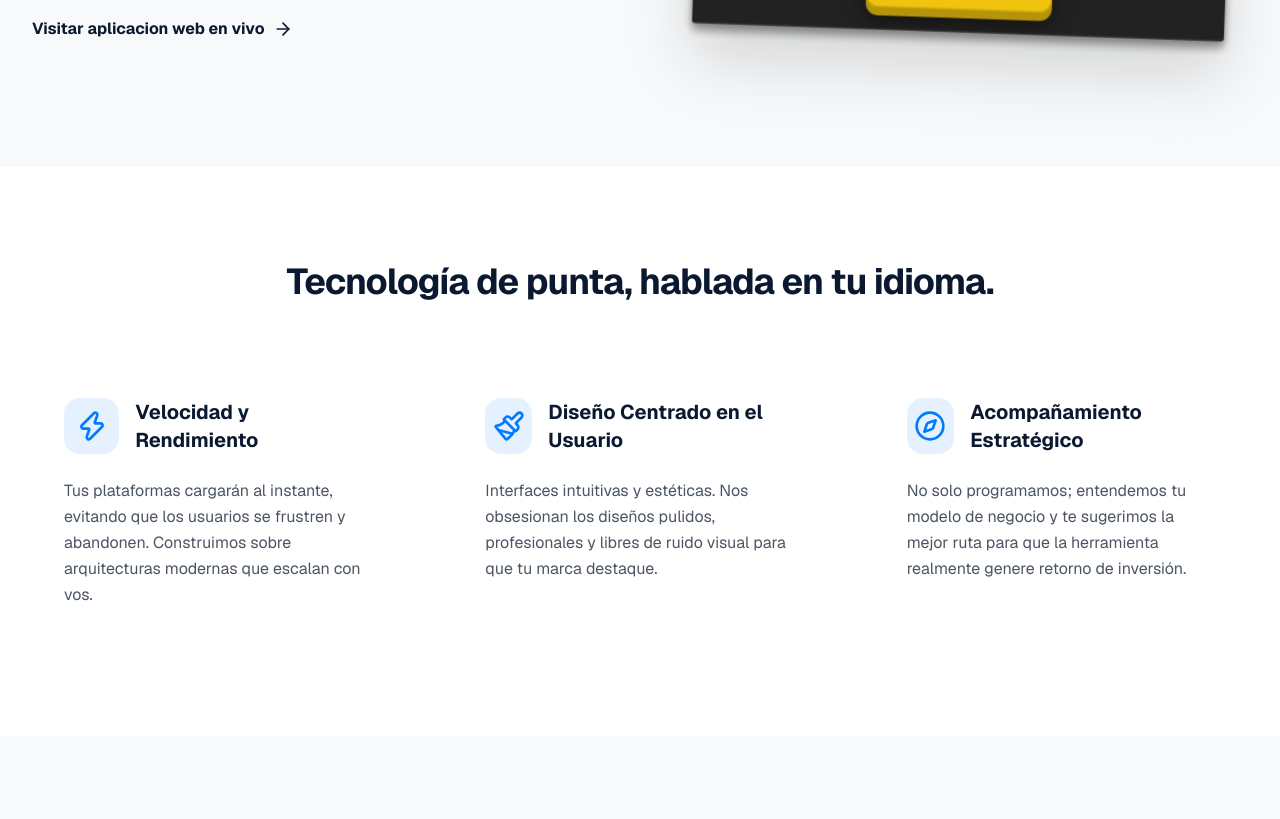
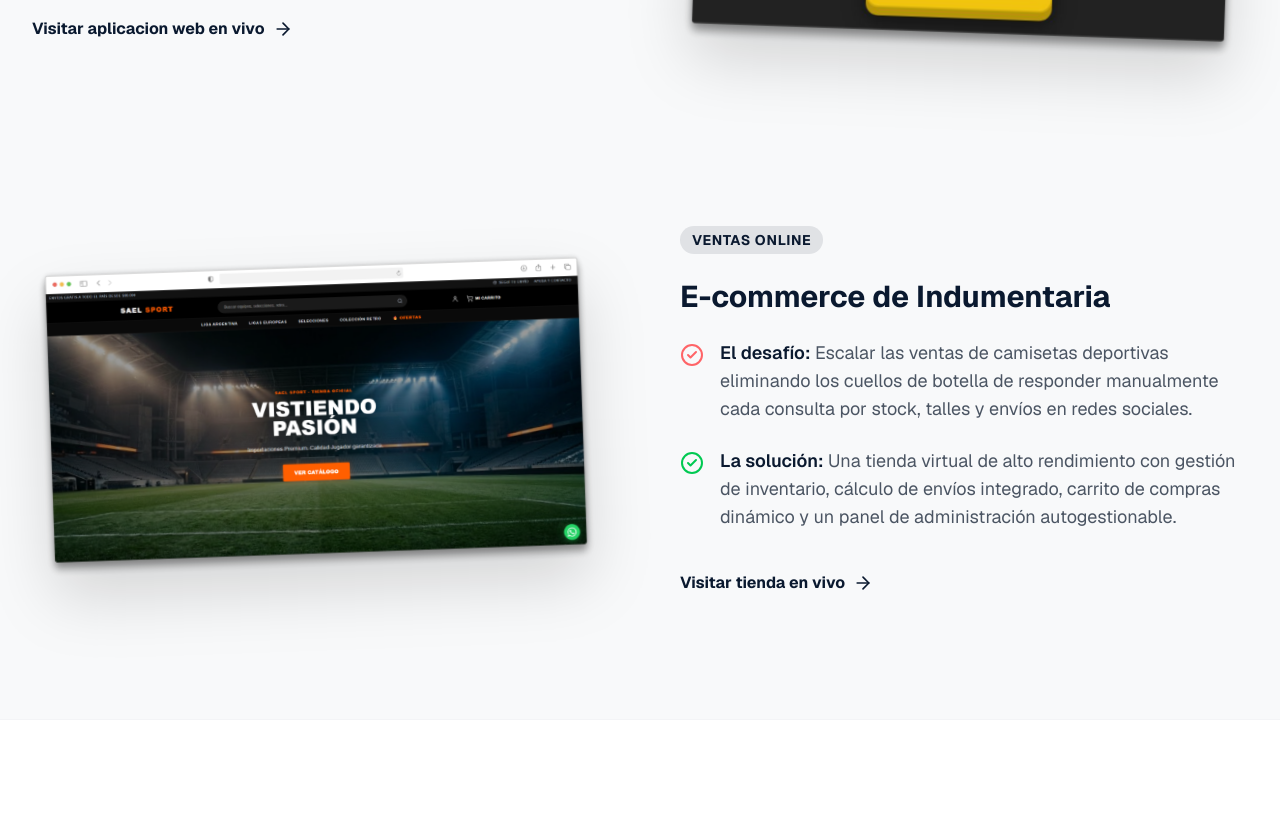
Before and after one commit to tomireyes28/wedevi, a Next.js app: page / in a window 1280 px wide. Shown: the part 4700-5519 px from the top of the page. Built offline with nearby package versions, Linux system fonts and the light colour scheme.

Commit message:
feat: add e-commerce case study and update image4 mockup

```diff
--- a/src/components/sections/Cases.tsx
+++ b/src/components/sections/Cases.tsx
@@ -54,13 +54,11 @@ export default function Cases() {
                 </div>
               </div>
 
-              {/* Transformado a etiqueta <a> para redirigir a un PDF o vista detallada */}
               <a href="https://psycho-manager.vercel.app/auth" target="_blank" rel="noopener noreferrer" className="mt-10 inline-flex items-center gap-2 text-brand-navy font-bold hover:gap-4 transition-all cursor-pointer">
                 Visitar sitio web en vivo <ArrowRight size={20} />
               </a>
             </motion.div>
 
-            {/* Mockup Real: Therapio */}
             <motion.div
               initial={{ opacity: 0, x: 50 }}
               whileInView={{ opacity: 1, x: 0 }}
@@ -82,7 +80,6 @@ export default function Cases() {
           {/* Caso 2: Presencia Digital (Imagen a la Izq, Texto a la Der) */}
           <div className="grid lg:grid-cols-2 gap-12 lg:gap-20 items-center">
 
-            {/* Mockup Real: Aberturas */}
             <motion.div
               initial={{ opacity: 0, x: -50 }}
               whileInView={{ opacity: 1, x: 0 }}
@@ -124,7 +121,6 @@ export default function Cases() {
                 </div>
               </div>
 
-              {/* Link directo a la web del cliente */}
               <a href="https://aberturasnyl.com/" target="_blank" rel="noopener noreferrer" className="mt-10 inline-flex items-center gap-2 text-brand-navy font-bold hover:gap-4 transition-all cursor-pointer">
                 Visitar sitio web en vivo <ArrowRight size={20} />
               </a>
@@ -159,13 +155,11 @@ export default function Cases() {
                 </div>
               </div>
 
-              {/* Link a un PDF o vista detallada */}
               <a href="https://dea-beta.vercel.app/" target="_blank" rel="noopener noreferrer" className="mt-10 inline-flex items-center gap-2 text-brand-navy font-bold hover:gap-4 transition-all cursor-pointer">
                 Visitar aplicacion web en vivo <ArrowRight size={20} />
               </a>
             </motion.div>
 
-            {/* Mockup Real: Simulador DEA */}
             <motion.div
               initial={{ opacity: 0, x: 50 }}
               whileInView={{ opacity: 1, x: 0 }}
@@ -184,6 +178,59 @@ export default function Cases() {
             </motion.div>
           </div>
 
+          {/* Caso 4: E-commerce (Imagen a la Izq, Texto a la Der) */}
+          <div className="grid lg:grid-cols-2 gap-12 lg:gap-20 items-center">
+
+            {/* Mockup Real: E-commerce Camisetas */}
+            <motion.div
+              initial={{ opacity: 0, x: -50 }}
+              whileInView={{ opacity: 1, x: 0 }}
+              viewport={{ once: true, margin: "-100px" }}
+              transition={{ duration: 0.7, delay: 0.2, ease: "easeOut" }}
+              className="relative"
+            >
+              <div className="absolute inset-0 bg-brand-navy/5 blur-3xl rounded-full transform scale-110 -z-10"></div>
+              <Image
+                src="/image4.png"
+                alt="Tienda Online de Camisetas Deportivas"
+                width={800}
+                height={600}
+                className="w-full h-auto object-contain transform scale-110 lg:scale-125 lg:-rotate-2 hover:rotate-0 transition-transform duration-500 drop-shadow-2xl"
+              />
+            </motion.div>
+
+            <motion.div
+              initial={{ opacity: 0, x: 50 }}
+              whileInView={{ opacity: 1, x: 0 }}
+              viewport={{ once: true, margin: "-100px" }}
+              transition={{ duration: 0.7, ease: "easeOut" }}
+            >
+              <div className="inline-flex items-center gap-2 px-3 py-1 rounded-full bg-brand-navy/10 text-brand-navy text-sm font-bold tracking-wider uppercase mb-6">
+                Ventas Online
+              </div>
+              <h3 className="text-3xl font-bold text-brand-navy mb-6 leading-tight">
+                E-commerce de Indumentaria
+              </h3>
+
+              <div className="space-y-6 text-brand-gray text-lg">
+                <div className="flex gap-4">
+                  <div className="mt-1 text-red-400"><CheckCircle2 className="shrink-0" size={24} /></div>
+                  <p><strong className="text-brand-navy font-semibold">El desafío:</strong> Escalar las ventas de camisetas deportivas eliminando los cuellos de botella de responder manualmente cada consulta por stock, talles y envíos en redes sociales.</p>
+                </div>
+                <div className="flex gap-4">
+                  <div className="mt-1 text-green-500"><CheckCircle2 className="shrink-0" size={24} /></div>
+                  <p><strong className="text-brand-navy font-semibold">La solución:</strong> Una tienda virtual de alto rendimiento con gestión de inventario, cálculo de envíos integrado, carrito de compras dinámico y un panel de administración autogestionable.</p>
+                </div>
+              </div>
+
+              {/* Acordate de cambiar este link por la URL real de tu e-commerce */}
+              <a href="https://sael-store.vercel.app/" target="_blank" rel="noopener noreferrer" className="mt-10 inline-flex items-center gap-2 text-brand-navy font-bold hover:gap-4 transition-all cursor-pointer">
+                Visitar tienda en vivo <ArrowRight size={20} />
+              </a>
+            </motion.div>
+
+          </div>
+
         </div>
       </div>
     </section>
```
Also changed, not shown: public/image4.png (added).
